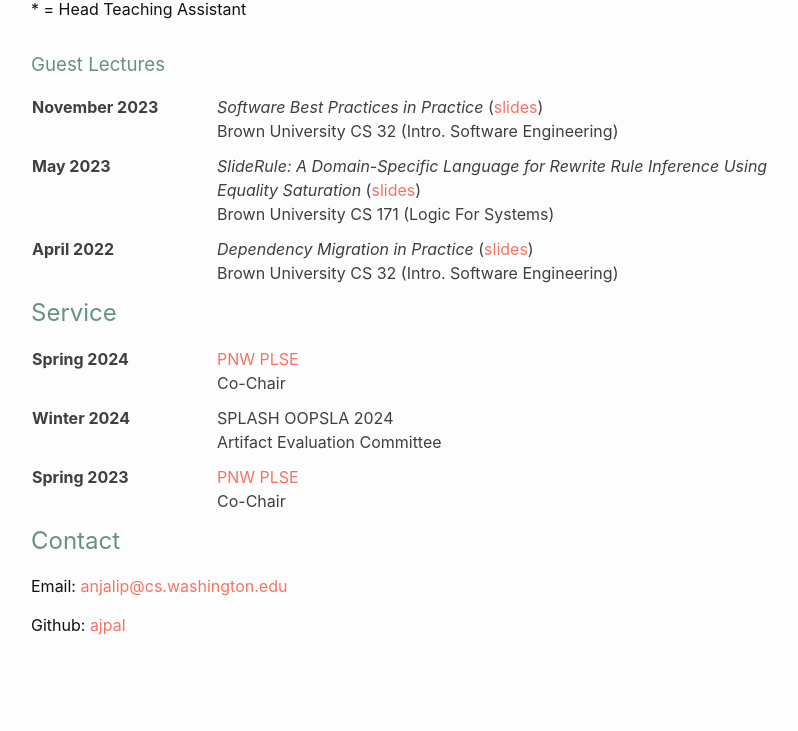
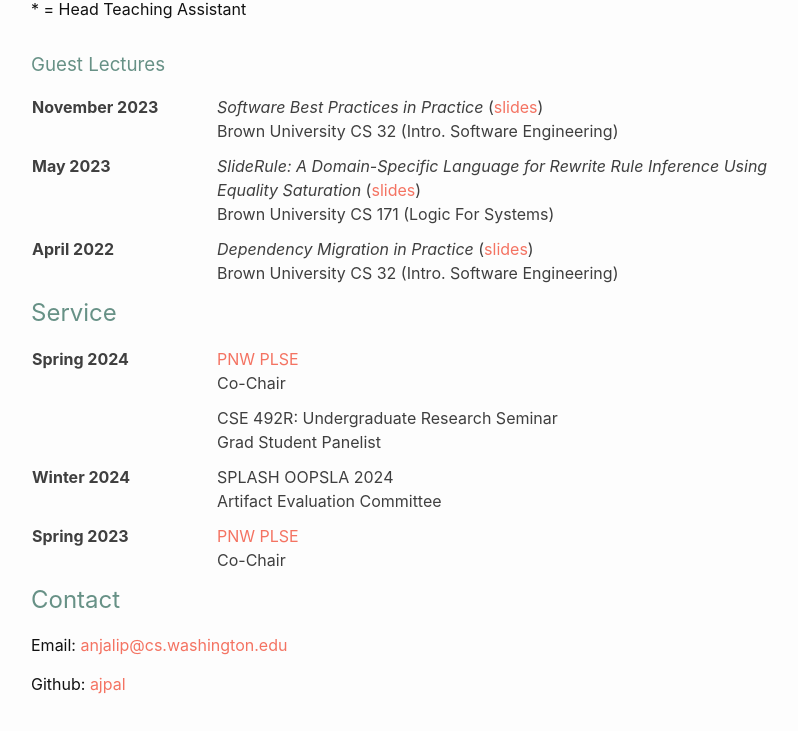
Before and after one commit to ajpal/ajpal.github.io, a plain HTML site: page index.html in a window 1280 px wide. Shown: the part 1575-2306 px from the top of the page, without its empty margins (239-1037 px from the left). Before the commit the page ends 2257 px from the top, so only its background shows below. Drawn offline with Linux system fonts and the light colour scheme.

Commit message:
add panel

```diff
--- a/index.html
+++ b/index.html
@@ -229,6 +229,14 @@
                 </td>
               </tr>
               <tr>
+                <td></td>
+                <td>
+                  CSE 492R: Undergraduate Research Seminar
+                  <br>
+                  Grad Student Panelist
+                </td>
+              </tr>
+              <tr>
                 <td class="date">Winter 2024</td>
                 <td>
                   SPLASH OOPSLA 2024
```
